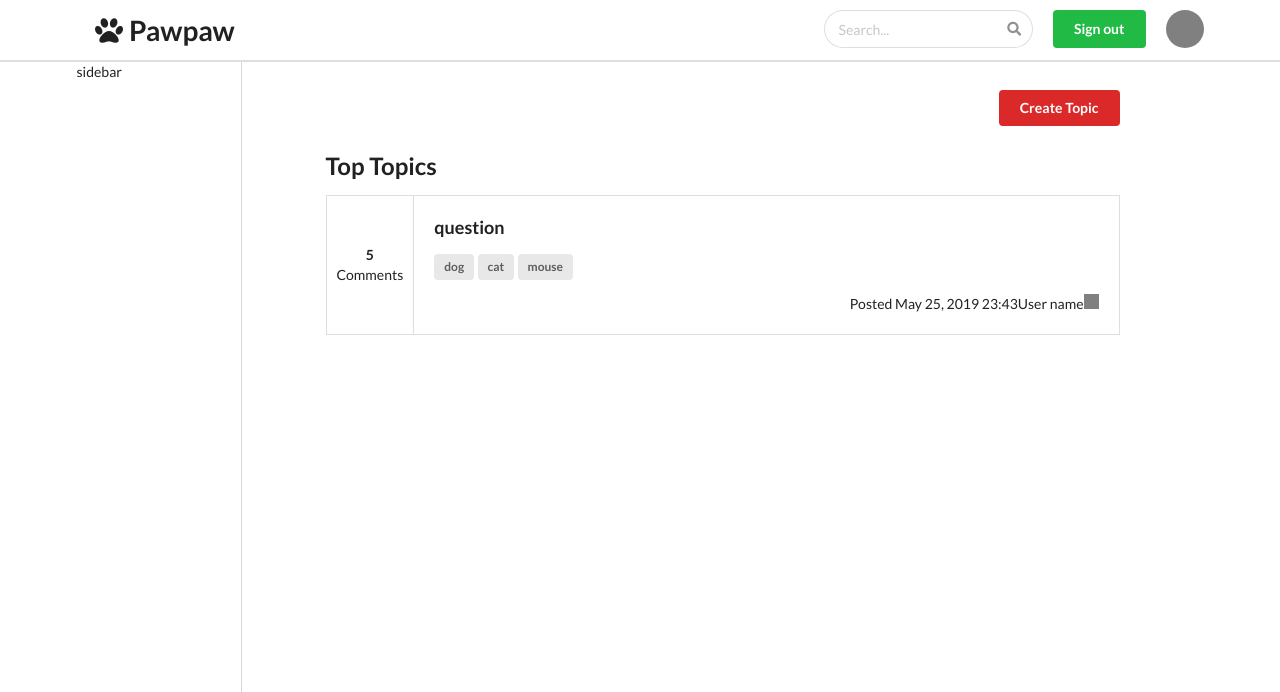
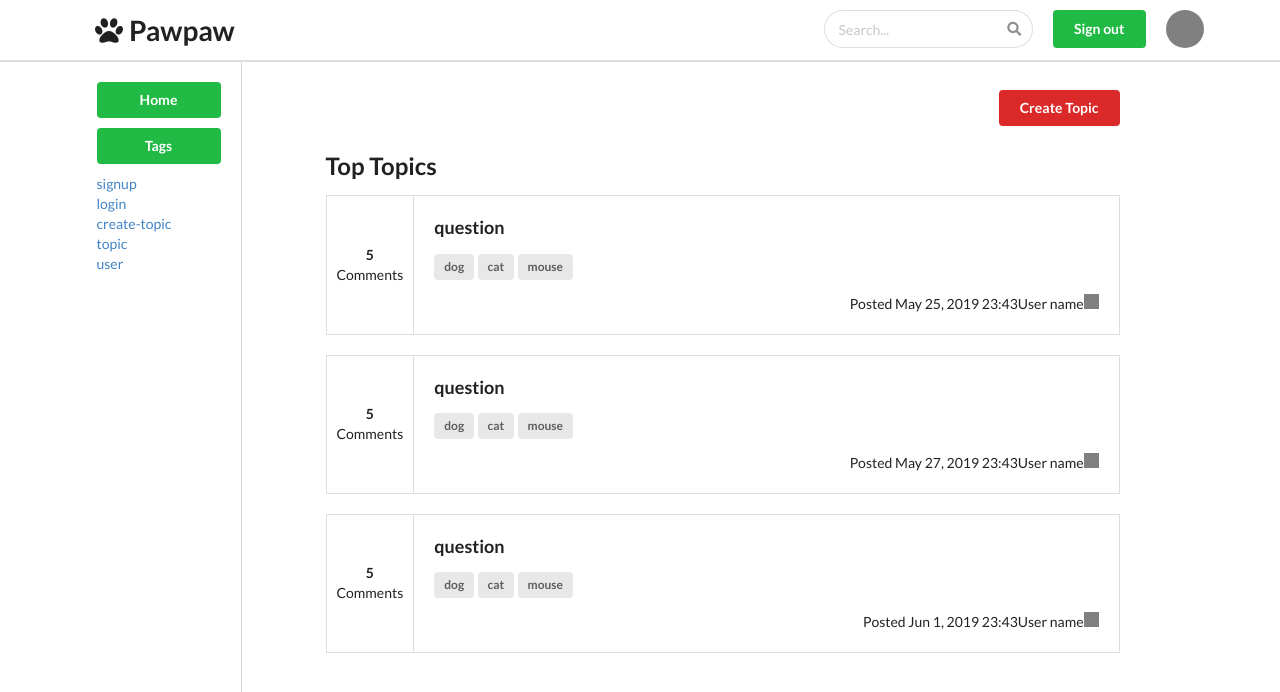
Before and after one commit to arisa-hirata/react-aws-graphql, a React (Create React App) app: page / in a window 1280 px wide. Shown: the top 692 px of the page. Built offline with nearby package versions, Linux system fonts and the light colour scheme.

Commit message:
add temporary nav to Sidebar, fix errors

```diff
--- a/src/components/App.css
+++ b/src/components/App.css
@@ -1,5 +1,11 @@
 header {
   border-bottom: 2px solid rgba(34, 36, 38, 0.15);
+  position: fixed;
+  top: 0;
+  left: 0;
+  right: 0;
+  background-color: #fff;
+  z-index: 1000;
 }
 header .ui.secondary.pointing.menu {
   border: none;
@@ -29,11 +35,17 @@ header button {
 }
 .sidebar {
   width: 164px;
+  padding: 20px;
+}
+.sidebar button {
+  width: 100%;
+  display: block !important;
+  margin-bottom: 10px !important;
 }
 main {
   width: calc(100% - 164px);
   border-left: 1px solid #d6d9dc;
-  min-height: calc(100vh - 60px);
+  min-height: calc(100vh - 62px);
   padding: 2em 6em;
 }
 
@@ -77,6 +89,14 @@ main {
 }
 
 /* Pages */
+/* One column */
+.one-column {
+  padding: 50px;
+  padding-top: 112px;
+}
+.two-column {
+  padding-top: 62px;
+}
 /* main */
 .create-button {
   clear: both;
@@ -157,10 +177,11 @@ main {
   margin-bottom: 0;
   padding: 10px;
 }
-.ui.form textarea {
-  border-radius: 0;
+.ui.form textarea,
+.ui.form input {
+  border-radius: 0 !important;
 }
-.one-column button {
+button.center {
   display: block !important;
   margin: 0 auto !important;
 }
--- a/src/components/App.js
+++ b/src/components/App.js
@@ -19,15 +19,31 @@ const App = () => {
           <Route path='/signup' component={SignUp} />
           <Route path='/login' component={LogIn} />
           <Route path='/create-topic' component={CreateTopic} />
-          <TwoColumn>
-            <Route path='/topic' component={Topic} />
-            <Route path='/user' component={User} />
-            <Route
-              path='/'
-              exact
-              render={() => <TopicList title='Top Topics' />}
-            />
-          </TwoColumn>
+          <Route
+            path='/topic'
+            render={() => (
+              <TwoColumn>
+                <Topic />
+              </TwoColumn>
+            )}
+          />
+          <Route
+            path='/user'
+            render={() => (
+              <TwoColumn>
+                <User />
+              </TwoColumn>
+            )}
+          />
+          <Route
+            path='/'
+            exact
+            render={() => (
+              <TwoColumn>
+                <TopicList title='Top Topics' />
+              </TwoColumn>
+            )}
+          />
         </Route>
       </BrowserRouter>
     </div>
--- a/src/components/CreateTopic.js
+++ b/src/components/CreateTopic.js
@@ -17,7 +17,7 @@ const CreateTopic = () => {
           <label>Tag</label>
           <textarea />
         </div>
-        <button class='positive ui button'>Create</button>
+        <button className='positive ui button center'>Create</button>
       </div>
     </OneColumn>
   );
--- a/src/components/Header.js
+++ b/src/components/Header.js
@@ -5,12 +5,12 @@ const Header = () => {
   return (
     <header>
       <div className='ui secondary pointing menu container'>
-        <a className='item'>
+        <Link to='/' className='item'>
           <h1>
             <i className='paw icon' />
             Pawpaw
           </h1>
-        </a>
+        </Link>
         <div className='right menu'>
           <div className='ui search'>
             <div className='ui icon input'>
@@ -37,7 +37,9 @@ const Header = () => {
             </div> */}
           </div>
           <button className='positive ui button'>Sign out</button>
-          <div className='user' />
+          <Link to='/user' className='user'>
+            <div />
+          </Link>
         </div>
       </div>
     </header>
--- a/src/components/LogIn.js
+++ b/src/components/LogIn.js
@@ -6,14 +6,14 @@ const LogIn = () => {
     <OneColumn title='Log In'>
       <div className='input-form'>
         <div className='ui labeled input'>
-          <label for='email' className='ui label'>
+          <label htmlFor='email' className='ui label'>
             <i className='mail icon' />
           </label>
           <input type='text' placeholder='Email' id='email' />
         </div>
         <br />
         <div className='ui labeled input'>
-          <label for='password' className='ui label'>
+          <label htmlFor='password' className='ui label'>
             <i className='key icon' />
           </label>
           <input type='password' placeholder='Password' id='password' />
--- a/src/components/Main.js
+++ b/src/components/Main.js
@@ -1,10 +1,13 @@
 import React from 'react';
+import { Link } from 'react-router-dom';
 
 const Main = props => {
   return (
     <main>
       <div className='create-button'>
-        <button className='ui red button right floated'>Create Topic</button>
+        <Link to='/create-topic'>
+          <button className='ui red button right floated'>Create Topic</button>
+        </Link>
       </div>
       {props.children}
     </main>
--- a/src/components/Sidebar.js
+++ b/src/components/Sidebar.js
@@ -1,7 +1,25 @@
 import React from 'react';
+import { Link } from 'react-router-dom';
 
 const Sidebar = () => {
-  return <div className='sidebar'>sidebar</div>;
+  return (
+    <div className='sidebar'>
+      <Link to='/'>
+        <button className='positive ui button'>Home</button>
+      </Link>
+      <button className='positive ui button'>Tags</button>
+      <Link to='/signup'>signup</Link>
+      <br />
+      <Link to='/login'>login</Link>
+      <br />
+      <Link to='/create-topic'>create-topic</Link>
+      <br />
+      <Link to='/topic'>topic</Link>
+      <br />
+      <Link to='/user'>user</Link>
+      <br />
+    </div>
+  );
 };
 
 export default Sidebar;
--- a/src/components/SignUp.js
+++ b/src/components/SignUp.js
@@ -6,21 +6,21 @@ const SignUp = () => {
     <OneColumn title='Sign up'>
       <div className='input-form'>
         <div className='ui labeled input'>
-          <label for='user-name' className='ui label'>
+          <label htmlFor='user-name' className='ui label'>
             <i className='user icon' />
           </label>
           <input type='text' placeholder='User Name' id='user-name' />
         </div>
         <br />
         <div className='ui labeled input'>
-          <label for='email' className='ui label'>
+          <label htmlFor='email' className='ui label'>
             <i className='mail icon' />
           </label>
           <input type='text' placeholder='Email' id='email' />
         </div>
         <br />
         <div className='ui labeled input'>
-          <label for='password' className='ui label'>
+          <label htmlFor='password' className='ui label'>
             <i className='key icon' />
           </label>
           <input type='password' placeholder='Password' id='password' />
--- a/src/components/Topic.js
+++ b/src/components/Topic.js
@@ -1,5 +1,4 @@
 import React from 'react';
-import TwoColumn from './TwoColumn';
 import TopicBoxContent from './TopicBoxContent';
 import CommentBox from './CommentBox';
 
@@ -37,7 +36,7 @@ const Topic = () => {
             Comment
           </label>
           <textarea />
-          <button class='positive ui button'>Send</button>
+          <button className='positive ui button'>Send</button>
         </div>
       </div>
     </div>
--- a/src/components/TopicList.js
+++ b/src/components/TopicList.js
@@ -13,6 +13,26 @@ const TopicList = ({ title, topics }) => {
             body={header('question')}
             tags={['dog', 'cat', 'mouse']}
             info={info('May 25, 2019 23:43', 'User name')}
+          />
+        }
+      />
+      <TopicContainerWithComment
+        numberOfComent={5}
+        content={
+          <TopicBoxContent
+            body={header('question')}
+            tags={['dog', 'cat', 'mouse']}
+            info={info('May 27, 2019 23:43', 'User name')}
+          />
+        }
+      />
+      <TopicContainerWithComment
+        numberOfComent={5}
+        content={
+          <TopicBoxContent
+            body={header('question')}
+            tags={['dog', 'cat', 'mouse']}
+            info={info('Jun 1, 2019 23:43', 'User name')}
           />
         }
       />
--- a/src/components/TwoColumn.js
+++ b/src/components/TwoColumn.js
@@ -1,20 +1,12 @@
 import React from 'react';
 import Sidebar from './Sidebar';
 import Main from './Main';
-import User from './User';
-import TopicList from './TopicList';
-import Topic from './Topic';
 
 const TwoColumn = ({ children }) => {
   return (
     <div className='ui container two-column'>
       <Sidebar />
-      <Main>
-        {children}
-        {/* <User /> */}
-        {/* <TopicList title={'Top Topics'} /> */}
-        {/* <Topic /> */}
-      </Main>
+      <Main>{children}</Main>
     </div>
   );
 };
```
